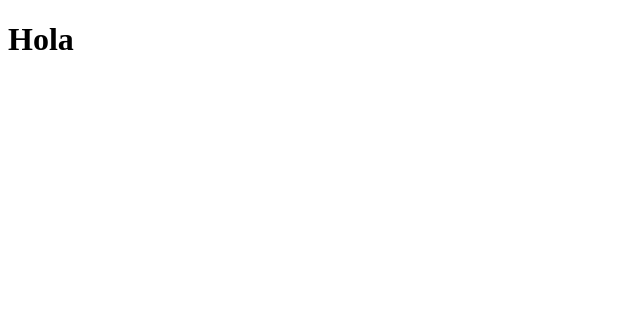
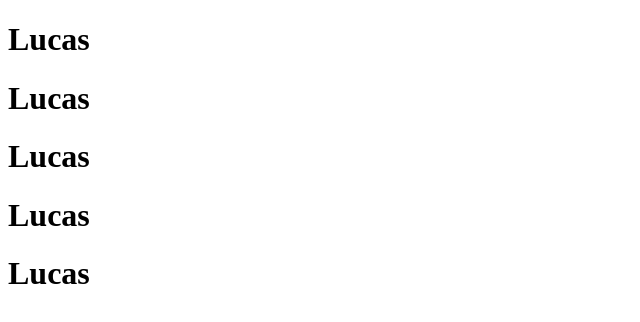
Before and after one commit to lcastroBDP/test, a plain HTML site: page index.html in a window 1280 px wide. Shown: the whole page, without its empty margins (0-640 px from the left). Drawn offline with Linux system fonts and the light colour scheme.

Commit message:
Segundo Commit

```diff
--- a/index.html
+++ b/index.html
@@ -6,6 +6,10 @@
     <title>Document</title>
 </head>
 <body>
-    <h1>Hola</h1>
+    <h1>Lucas</h1>
+    <h1>Lucas</h1>
+    <h1>Lucas</h1>
+    <h1>Lucas</h1>
+    <h1>Lucas</h1>
 </body>
 </html>
```
